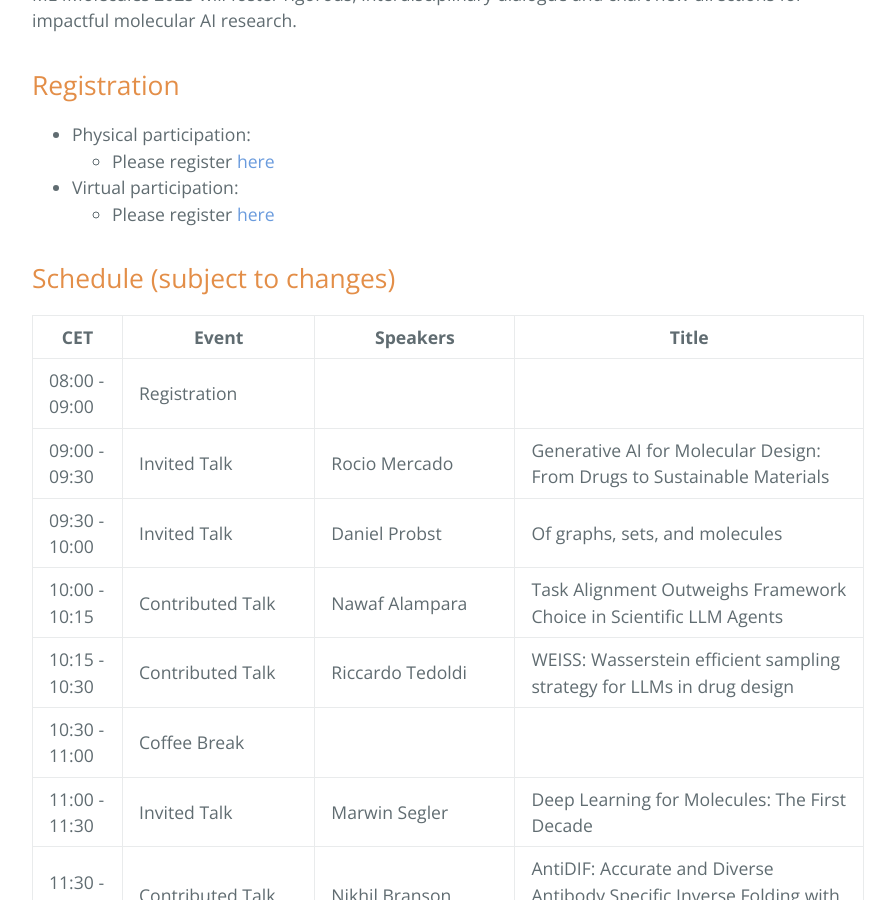
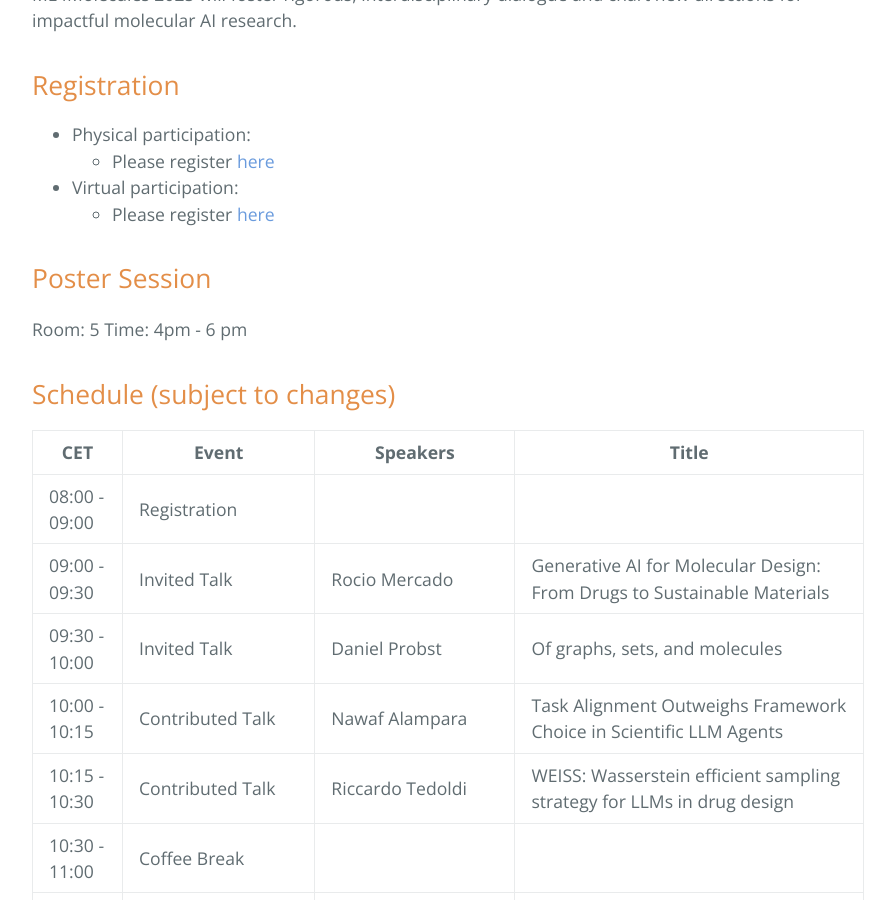
Before and after one commit to moleculediscovery/workshop2025, a Jekyll site: the page built from index.md, in a window 1280 px wide and 900 px high, scrolled down 1035 px. Shown: the whole window, without its empty margins (192-1087 px from the left). Built offline with Jekyll 4.4.1, drawn with Linux system fonts in a browser that asks for light colours; our own code applies the rules of GitHub Pages for plain Markdown files.

Commit message:
Update index.md

```diff
--- a/index.md
+++ b/index.md
@@ -10,6 +10,10 @@ This will be the 5th-year edition of the ML4Molecules workshop organized by the
      - Please register [here](https://discongress.eventsair.com/eurips-2025/ellis-guest/Site/Register)
 - Virtual participation:
      - Please register [here](https://www.eventbrite.com/e/ellis-machine-learning-for-molecules-workshop-2025-virtual-participation-tickets-1968488753853)
+
+## Poster Session
+Room: 5
+Time: 4pm - 6 pm
 
 ## Schedule (subject to changes)
 
```
